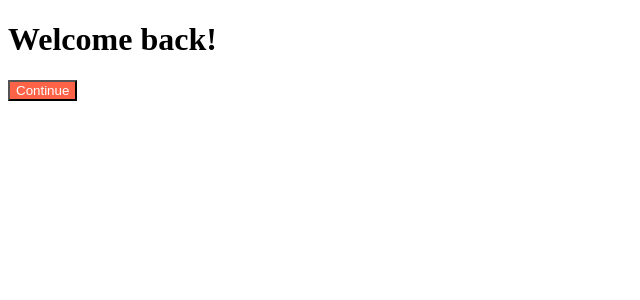
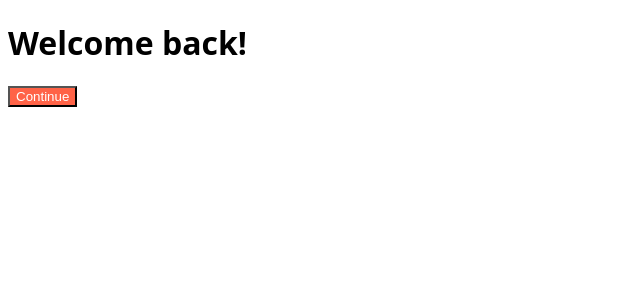
Before and after one commit to kojesung/React_clone_coding, a React (Create React App) app in the folder react-clone/: page / in a window 1280 px wide. Shown: the top 300 px of the page, without its empty margins (0-640 px from the left). Built offline with nearby package versions, Linux system fonts and the light colour scheme.

Commit message:
컴포넌트, 스타일 독립

```diff
--- a/react-clone/src/App.js
+++ b/react-clone/src/App.js
@@ -1,13 +1,17 @@
-import Button from "./Button"
-import PropTypes from "prop-types"
+import Button from "./Button";
+import PropTypes from "prop-types";
+import styles from "./App.module.css";
 function App() {
   return (
     <div>
-      <h1>Welcome back!</h1>
+      <h1 className={styles.title}>Welcome back!</h1>
       <Button text={"Continue"} />
     </div >
   );
 }
+/*앱을 실행시키고 HTML을 열어보면 h1과 button의 className은 랜덤하게 설정되어있다는 것을 알 수 있음
+=> 각자 다른 컴포넌트에서 같은 className을 쓰게 되더라도 걱정할 필요가 없다는 뜻(각각의 className을 안겹치기 위해 매번 기억하지 않아도 됨)
+*/
 
 Button.PropTypes = {
   text: PropTypes.string.isRequired,
--- /dev/null
+++ b/react-clone/src/App.module.css
@@ -0,0 +1,4 @@
+.title {
+    font-family: system-ui, -apple-system, BlinkMacSystemFont, 'Segoe UI', Roboto, Oxygen, Ubuntu, Cantarell, 'Open Sans', 'Helvetica Neue', sans-serif;
+    font-size: 18ox;
+}
--- a/react-clone/src/Button.js
+++ b/react-clone/src/Button.js
@@ -2,7 +2,7 @@ import styles from "./Button.module.css"
 
 function Button({ text }) {
     return (
-        <button className={styles.btn}>{text}</button>
+        <button className={styles.title}>{text}</button>
     )
 }
 export default Button;
--- a/react-clone/src/Button.module.css
+++ b/react-clone/src/Button.module.css
@@ -1,4 +1,4 @@
-.btn {
+.title {
     color: white;
     background-color: tomato;
 }
```
